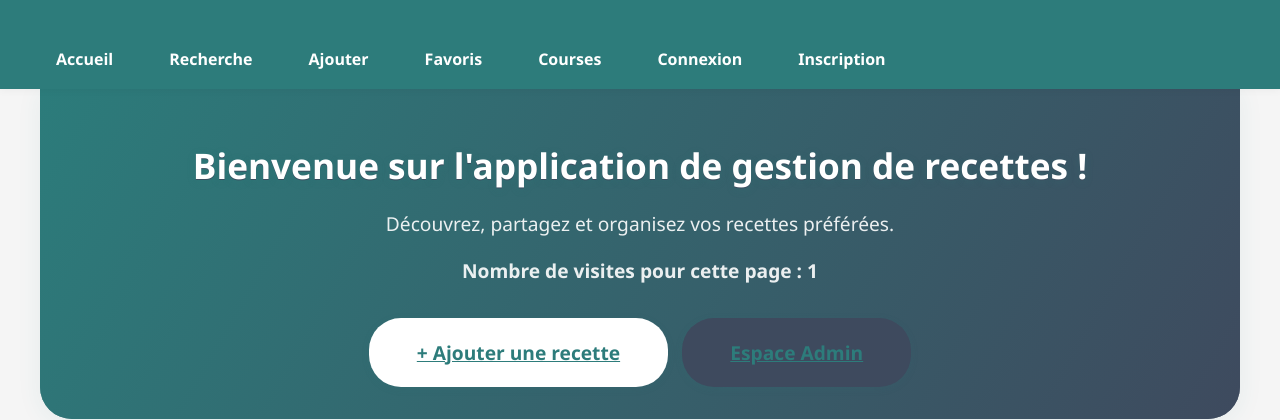
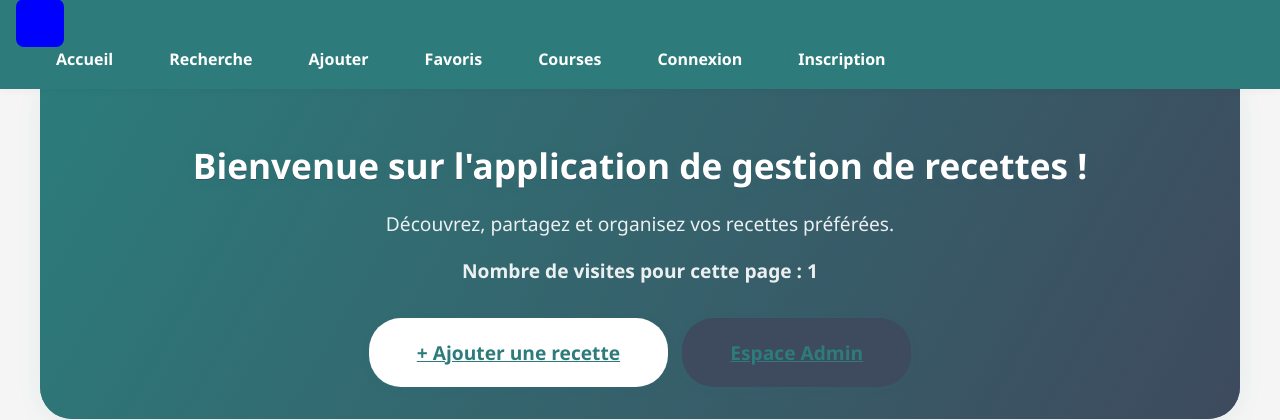
Before and after one commit to jbenisvy/recettes_app, a PHP site: page /recettes-app/index.php in a window 1280 px wide. Shown: the part 337-757 px from the top of the page. Run offline with PHP 8.4, Linux system fonts and the light colour scheme; data comes from the database, SQL or seed files in the repository; data that the repository does not hold is empty.

Commit message:
Refonte sécurité, responsive mobile, debug liste de courses, corrections diverses

```diff
--- a/public/navbar.php
+++ b/public/navbar.php
@@ -16,7 +16,7 @@ if (session_status() === PHP_SESSION_NONE) session_start();
             <img src="https://img.icons8.com/fluency/40/000000/chef-hat.png" alt="Logo Chef" style="vertical-align:middle;">
         </a>
     </div>
-    <button class="navbar-toggle" id="navbar-toggle-btn" type="button" aria-label="Ouvrir le menu" aria-expanded="false" aria-controls="navbar-links" autocomplete="off" style="width:48px;height:48px;display:flex;align-items:center;justify-content:center;background:none;border:none;z-index:9999;">
+    <button class="navbar-toggle" id="navbar-toggle-btn" type="button" aria-label="Ouvrir le menu" aria-expanded="false" aria-controls="navbar-links" autocomplete="off" style="width:48px;height:48px;display:flex;align-items:center;justify-content:center;background:blue !important;border:none;z-index:99999;pointer-events:auto;">
     <span class="navbar-toggle-icon" style="display:block;width:28px;height:28px;"></span>
 </button>
     <ul class="navbar-links" id="navbar-links">
```
